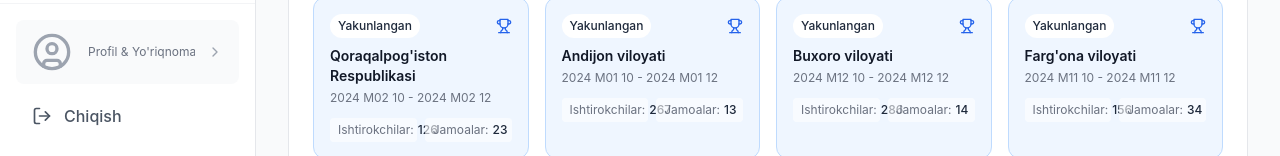
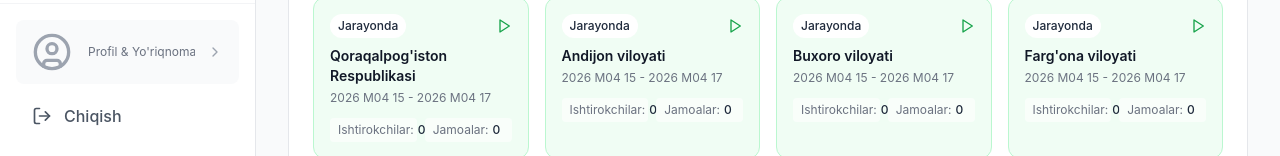
Before and after one commit to yoshlarventures/yetakchiplatformasi, a React (Vite) app: page /yetakchiplatformasi/admin in a window 1280 px wide. Shown: the part 644-800 px from the top of the page. Built offline with nearby package versions, Linux system fonts and the light colour scheme; no server answers; the database is empty; sample sign-in values are in the browser's storage.

Commit message:
Remove mock hackathon data, show real statistics from database

```diff
--- a/src/data/mockData.ts
+++ b/src/data/mockData.ts
@@ -22,43 +22,12 @@ export const USERS: User[] = [
   })),
 ];
 
-// Hakaton sanalarini hisoblash
-const getHackathonDates = (index: number): { startDate: Date; endDate: Date; status: HackathonStatus } => {
+// Hakatonlar - hozircha statik, keyinchalik Supabase'dan olinadi
+export const HACKATHONS: Hackathon[] = REGIONS.map((region) => {
+  // Hozirgi oy uchun hakaton
   const now = new Date();
-  const currentMonth = now.getMonth();
-
-  // Har xil statuslar uchun
-  if (index < 4) {
-    // Yakunlangan - o'tgan oylarda
-    const month = (currentMonth - 2 - index + 12) % 12;
-    return {
-      startDate: new Date(2024, month, 10),
-      endDate: new Date(2024, month, 12),
-      status: 'completed' as HackathonStatus
-    };
-  } else if (index < 6) {
-    // Jarayonda - hozir
-    return {
-      startDate: new Date(now.getFullYear(), currentMonth, 1),
-      endDate: new Date(now.getFullYear(), currentMonth, 15),
-      status: 'ongoing' as HackathonStatus
-    };
-  } else {
-    // Rejalashtirilgan - kelgusi oylarda
-    const futureMonth = (currentMonth + (index - 5)) % 12;
-    return {
-      startDate: new Date(2025, futureMonth, 15),
-      endDate: new Date(2025, futureMonth, 17),
-      status: 'upcoming' as HackathonStatus
-    };
-  }
-};
-
-// Namunaviy hakatonlar
-export const HACKATHONS: Hackathon[] = REGIONS.map((region, index) => {
-  const { startDate, endDate, status } = getHackathonDates(index);
-  const participantsCount = Math.floor(Math.random() * 200) + 100;
-  const teamsCount = Math.floor(Math.random() * 30) + 10;
+  const startDate = new Date(now.getFullYear(), now.getMonth(), 15);
+  const endDate = new Date(now.getFullYear(), now.getMonth(), 17);
 
   return {
     id: `hackathon-${region.id}`,
@@ -68,13 +37,11 @@ export const HACKATHONS: Hackathon[] = REGIONS.map((region, index) => {
     endDate,
     location: region.districts[0]?.name || region.name,
     address: `${region.name}, ${region.districts[0]?.name || ''}, Markaziy maydon`,
-    description: `${region.name}da o'tkaziladigan yoshlar uchun innovatsion loyihalar tanlovi. Eng yaxshi g'oyalar moliyalashtiriladi.`,
-    status,
-    participantsCount,
-    teamsCount,
-    projectsCount: Math.floor(teamsCount * 0.8),
-    winnersCount: status === 'completed' ? Math.floor(teamsCount * 0.2) : undefined,
-    totalPrize: status === 'completed' ? [50000000, 75000000, 100000000][index % 3] : undefined,
+    description: `${region.name}da o'tkaziladigan yoshlar uchun innovatsion loyihalar tanlovi.`,
+    status: 'ongoing' as HackathonStatus,
+    participantsCount: 0, // Real data DataContext'dan olinadi
+    teamsCount: 0,
+    projectsCount: 0,
   };
 });
 
--- a/src/pages/admin/AdminDashboard.tsx
+++ b/src/pages/admin/AdminDashboard.tsx
@@ -74,12 +74,19 @@ const AdminDashboard: React.FC = () => {
     color: ['#10b981', '#3b82f6', '#8b5cf6', '#f59e0b', '#06b6d4'][idx],
   }));
 
-  // Hakatonlar statistikasi
-  const upcomingHackathons = HACKATHONS.filter(h => h.status === 'upcoming');
-  const ongoingHackathons = HACKATHONS.filter(h => h.status === 'ongoing');
-  const completedHackathons = HACKATHONS.filter(h => h.status === 'completed');
+  // Hakatonlarni real ma'lumotlar bilan boyitish
+  const hackathonsWithRealData = HACKATHONS.map(h => ({
+    ...h,
+    teamsCount: teams.filter(t => t.regionId === h.regionId).length,
+    projectsCount: projects.filter(p => p.regionId === h.regionId).length,
+    participantsCount: teams.filter(t => t.regionId === h.regionId).reduce((sum, t) => sum + t.members.length, 0),
+  }));
 
-  const selectedHackathonData = HACKATHONS.find(h => h.id === selectedHackathon);
+  const upcomingHackathons = hackathonsWithRealData.filter(h => h.status === 'upcoming');
+  const ongoingHackathons = hackathonsWithRealData.filter(h => h.status === 'ongoing');
+  const completedHackathons = hackathonsWithRealData.filter(h => h.status === 'completed');
+
+  const selectedHackathonData = hackathonsWithRealData.find(h => h.id === selectedHackathon);
 
   const formatDate = (date: Date) => {
     return new Date(date).toLocaleDateString('uz-UZ', {
@@ -227,7 +234,7 @@ const AdminDashboard: React.FC = () => {
         </div>
 
         <div className="grid grid-cols-1 md:grid-cols-2 lg:grid-cols-4 gap-4">
-          {HACKATHONS.slice(0, 8).map((hackathon) => {
+          {hackathonsWithRealData.slice(0, 8).map((hackathon) => {
             const region = REGIONS.find(r => r.id === hackathon.regionId);
             const statusColors = {
               upcoming: 'border-amber-200 bg-amber-50',
--- a/src/pages/admin/AdminRegions.tsx
+++ b/src/pages/admin/AdminRegions.tsx
@@ -27,7 +27,15 @@ const AdminRegions: React.FC = () => {
   const selectedRegion = REGIONS.find(r => r.id === selectedRegionId);
   const regionProjects = selectedRegionId ? projects.filter(p => p.regionId === selectedRegionId) : [];
   const regionTeams = selectedRegionId ? teams.filter(t => t.regionId === selectedRegionId) : [];
-  const regionHackathon = selectedRegionId ? HACKATHONS.find(h => h.regionId === selectedRegionId) : null;
+
+  // Hakaton ma'lumotlarini real statistika bilan boyitish
+  const baseHackathon = selectedRegionId ? HACKATHONS.find(h => h.regionId === selectedRegionId) : null;
+  const regionHackathon = baseHackathon ? {
+    ...baseHackathon,
+    teamsCount: regionTeams.length,
+    projectsCount: regionProjects.length,
+    participantsCount: regionTeams.reduce((sum, t) => sum + t.members.length, 0),
+  } : null;
 
   const getRegionStats = (regionId: string) => {
     const regionProjects = projects.filter(p => p.regionId === regionId);
--- a/src/pages/user/UserDashboard.tsx
+++ b/src/pages/user/UserDashboard.tsx
@@ -32,7 +32,15 @@ const UserDashboard: React.FC = () => {
 
   const regionProjects = getProjectsByRegion(regionId);
   const regionTeams = getTeamsByRegion(regionId);
-  const regionHackathon = HACKATHONS.find(h => h.regionId === regionId);
+
+  // Hakaton ma'lumotlarini real statistika bilan boyitish
+  const baseHackathon = HACKATHONS.find(h => h.regionId === regionId);
+  const regionHackathon = baseHackathon ? {
+    ...baseHackathon,
+    teamsCount: regionTeams.length,
+    projectsCount: regionProjects.length,
+    participantsCount: regionTeams.reduce((sum, t) => sum + t.members.length, 0),
+  } : null;
 
   const approvedProjects = regionProjects.filter(p => p.isApprovedByDirector);
   const pendingProjects = regionProjects.filter(p => ['submitted', 'presented'].includes(p.status));
```
